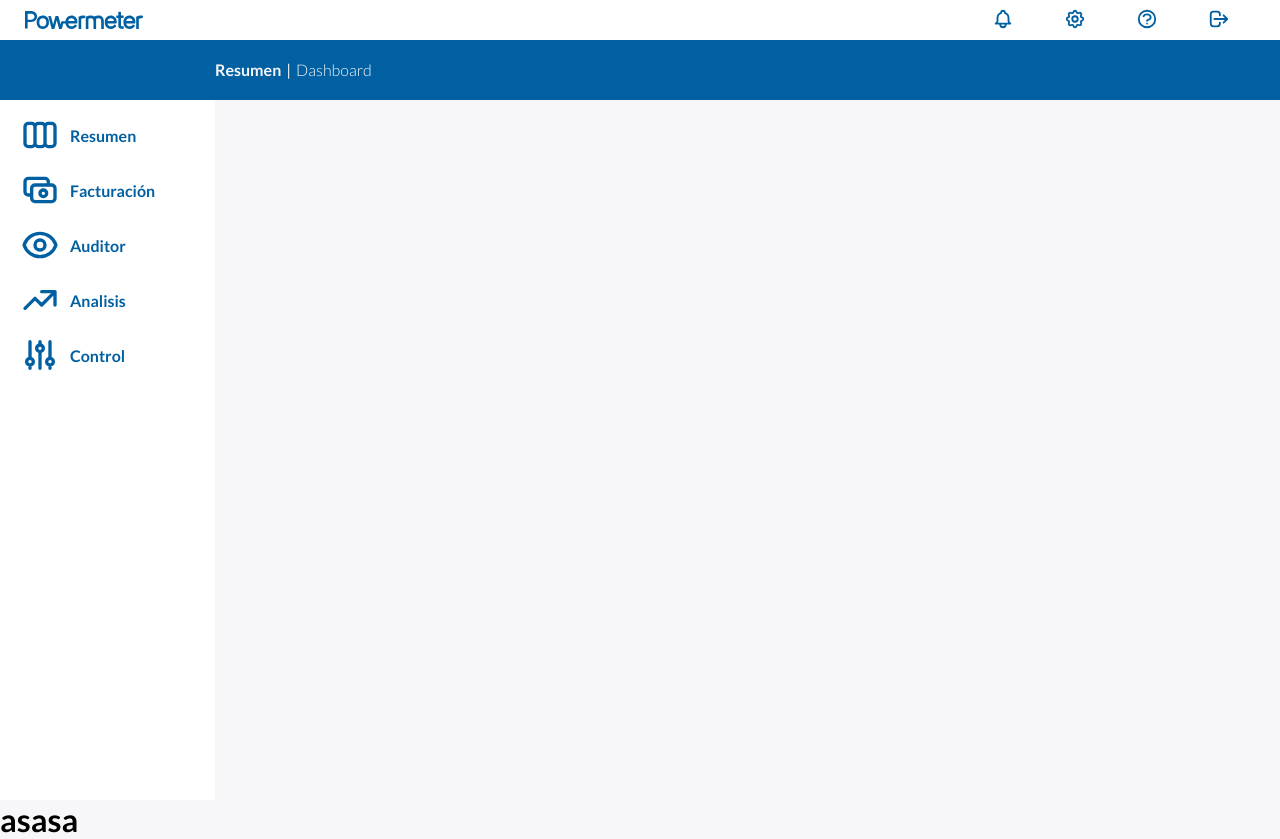
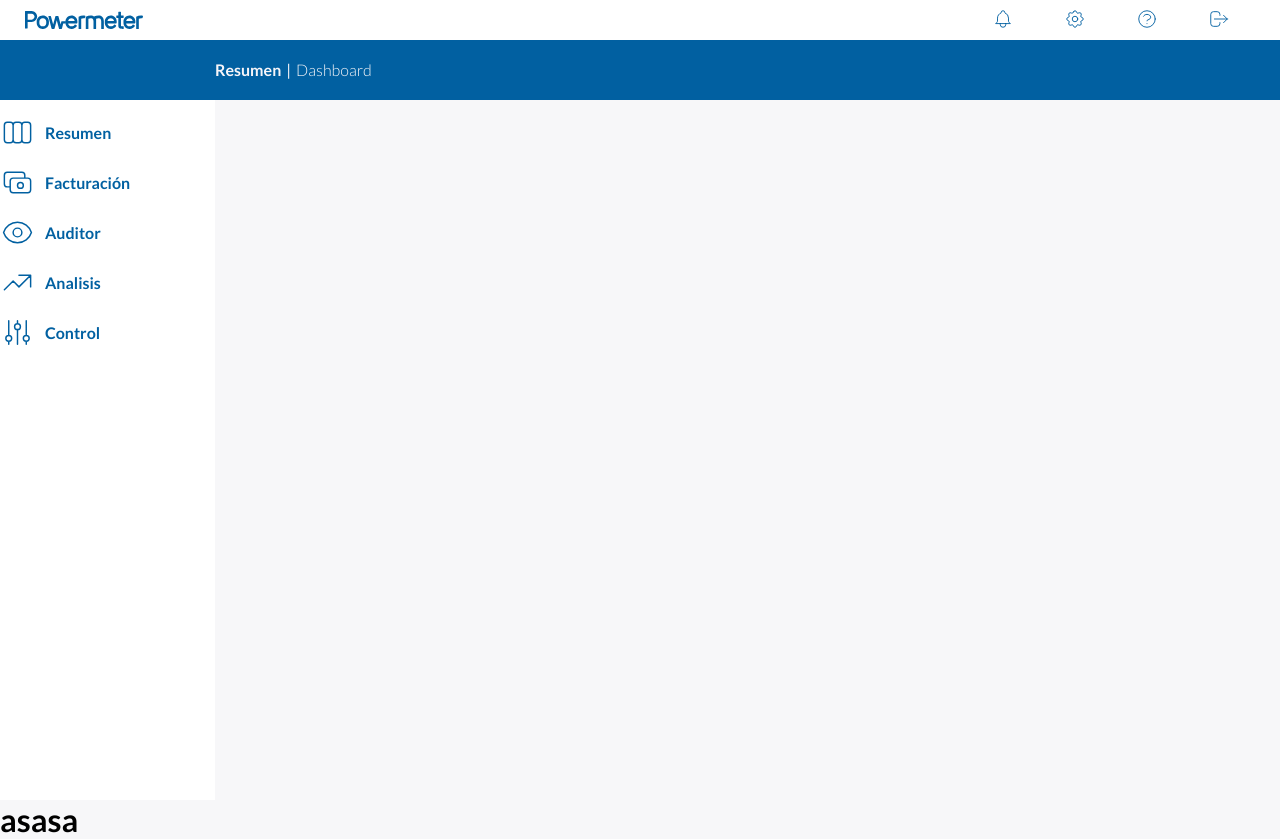
Before and after one commit to juaneme8/md-sidebar-v1, a React (Create React App) app: page / in a window 1280 px wide. Built offline with nearby package versions, Linux system fonts and the light colour scheme; no server answers.

Commit message:
Minor changes in sidebar

```diff
--- a/src/components/HeaderLinks.js
+++ b/src/components/HeaderLinks.js
@@ -9,7 +9,7 @@ function HeaderLinks() {
 					<path
 						strokeLinecap='round'
 						strokeLinejoin='round'
-						strokeWidth='2'
+						strokeWidth='1'
 						d='M15 17h5l-1.405-1.405A2.032 2.032 0 0118 14.158V11a6.002 6.002 0 00-4-5.659V5a2 2 0 10-4 0v.341C7.67 6.165 6 8.388 6 11v3.159c0 .538-.214 1.055-.595 1.436L4 17h5m6 0v1a3 3 0 11-6 0v-1m6 0H9'
 					/>
 				</svg>
@@ -19,10 +19,10 @@ function HeaderLinks() {
 					<path
 						strokeLinecap='round'
 						strokeLinejoin='round'
-						strokeWidth='2'
+						strokeWidth='1'
 						d='M10.325 4.317c.426-1.756 2.924-1.756 3.35 0a1.724 1.724 0 002.573 1.066c1.543-.94 3.31.826 2.37 2.37a1.724 1.724 0 001.065 2.572c1.756.426 1.756 2.924 0 3.35a1.724 1.724 0 00-1.066 2.573c.94 1.543-.826 3.31-2.37 2.37a1.724 1.724 0 00-2.572 1.065c-.426 1.756-2.924 1.756-3.35 0a1.724 1.724 0 00-2.573-1.066c-1.543.94-3.31-.826-2.37-2.37a1.724 1.724 0 00-1.065-2.572c-1.756-.426-1.756-2.924 0-3.35a1.724 1.724 0 001.066-2.573c-.94-1.543.826-3.31 2.37-2.37.996.608 2.296.07 2.572-1.065z'
 					></path>
-					<path strokeLinecap='round' strokeLinejoin='round' strokeWidth='2' d='M15 12a3 3 0 11-6 0 3 3 0 016 0z'></path>
+					<path strokeLinecap='round' strokeLinejoin='round' strokeWidth='1' d='M15 12a3 3 0 11-6 0 3 3 0 016 0z'></path>
 				</svg>
 			</li>
 			<li>
@@ -30,7 +30,7 @@ function HeaderLinks() {
 					<path
 						strokeLinecap='round'
 						strokeLinejoin='round'
-						strokeWidth='2'
+						strokeWidth='1'
 						d='M8.228 9c.549-1.165 2.03-2 3.772-2 2.21 0 4 1.343 4 3 0 1.4-1.278 2.575-3.006 2.907-.542.104-.994.54-.994 1.093m0 3h.01M21 12a9 9 0 11-18 0 9 9 0 0118 0z'
 					></path>
 				</svg>
@@ -40,7 +40,7 @@ function HeaderLinks() {
 					<path
 						strokeLinecap='round'
 						strokeLinejoin='round'
-						strokeWidth='2'
+						strokeWidth='1'
 						d='M17 16l4-4m0 0l-4-4m4 4H7m6 4v1a3 3 0 01-3 3H6a3 3 0 01-3-3V7a3 3 0 013-3h4a3 3 0 013 3v1'
 					></path>
 				</svg>
--- a/src/components/Sidebar.css
+++ b/src/components/Sidebar.css
@@ -2,32 +2,26 @@
 	width: 215px;
 	height: calc(100vh - 40px - 60px);
 	background-color: #fff;
-	transition: width 0.25s ease-in, background-color 0.25s ease-in;
 }
 
 .sidebar__items {
 	list-style: none;
-	text-align: center;
-	margin-left: 20px;
 }
 
 .sidebar__items li {
 	padding-top: 15px;
 }
 
-.sidebar__items a {
+.link__group {
 	text-decoration: none;
 	color: var(--primaryColor);
-}
-
-.link__group {
 	display: flex;
 	justify-content: start;
 	align-items: center;
 }
 
-.link__group svg {
-	width: 40px;
+.link__icon {
+	width: 35px;
 }
 
 .link__title {
--- a/src/components/SidebarData.js
+++ b/src/components/SidebarData.js
@@ -5,11 +5,11 @@ export const SidebarData = [
 		title: 'Resumen',
 		path: '/',
 		icon: (
-			<svg fill='none' stroke='currentColor' viewBox='0 0 24 24' xmlns='http://www.w3.org/2000/svg'>
+			<svg className='link__icon' fill='none' stroke='currentColor' viewBox='0 0 24 24' xmlns='http://www.w3.org/2000/svg'>
 				<path
 					strokeLinecap='round'
 					strokeLinejoin='round'
-					strokeWidth='2'
+					strokeWidth='1'
 					d='M9 17V7m0 10a2 2 0 01-2 2H5a2 2 0 01-2-2V7a2 2 0 012-2h2a2 2 0 012 2m0 10a2 2 0 002 2h2a2 2 0 002-2M9 7a2 2 0 012-2h2a2 2 0 012 2m0 10V7m0 10a2 2 0 002 2h2a2 2 0 002-2V7a2 2 0 00-2-2h-2a2 2 0 00-2 2'
 				></path>
 			</svg>
@@ -19,11 +19,11 @@ export const SidebarData = [
 		title: 'Facturación',
 		path: '/facturacion',
 		icon: (
-			<svg fill='none' stroke='currentColor' viewBox='0 0 24 24' xmlns='http://www.w3.org/2000/svg'>
+			<svg className='link__icon' fill='none' stroke='currentColor' viewBox='0 0 24 24' xmlns='http://www.w3.org/2000/svg'>
 				<path
 					strokeLinecap='round'
 					strokeLinejoin='round'
-					strokeWidth='2'
+					strokeWidth='1'
 					d='M17 9V7a2 2 0 00-2-2H5a2 2 0 00-2 2v6a2 2 0 002 2h2m2 4h10a2 2 0 002-2v-6a2 2 0 00-2-2H9a2 2 0 00-2 2v6a2 2 0 002 2zm7-5a2 2 0 11-4 0 2 2 0 014 0z'
 				></path>
 			</svg>
@@ -33,12 +33,12 @@ export const SidebarData = [
 		title: 'Auditor',
 		path: '/auditor',
 		icon: (
-			<svg fill='none' stroke='currentColor' viewBox='0 0 24 24' xmlns='http://www.w3.org/2000/svg'>
-				<path strokeLinecap='round' strokeLinejoin='round' strokeWidth='2' d='M15 12a3 3 0 11-6 0 3 3 0 016 0z'></path>
+			<svg className='link__icon' fill='none' stroke='currentColor' viewBox='0 0 24 24' xmlns='http://www.w3.org/2000/svg'>
+				<path strokeLinecap='round' strokeLinejoin='round' strokeWidth='1' d='M15 12a3 3 0 11-6 0 3 3 0 016 0z'></path>
 				<path
 					strokeLinecap='round'
 					strokeLinejoin='round'
-					strokeWidth='2'
+					strokeWidth='1'
 					d='M2.458 12C3.732 7.943 7.523 5 12 5c4.478 0 8.268 2.943 9.542 7-1.274 4.057-5.064 7-9.542 7-4.477 0-8.268-2.943-9.542-7z'
 				></path>
 			</svg>
@@ -48,8 +48,8 @@ export const SidebarData = [
 		title: 'Analisis',
 		path: '/analisis',
 		icon: (
-			<svg fill='none' stroke='currentColor' viewBox='0 0 24 24' xmlns='http://www.w3.org/2000/svg'>
-				<path strokeLinecap='round' strokeLinejoin='round' strokeWidth='2' d='M13 7h8m0 0v8m0-8l-8 8-4-4-6 6'></path>
+			<svg className='link__icon' fill='none' stroke='currentColor' viewBox='0 0 24 24' xmlns='http://www.w3.org/2000/svg'>
+				<path strokeLinecap='round' strokeLinejoin='round' strokeWidth='1' d='M13 7h8m0 0v8m0-8l-8 8-4-4-6 6'></path>
 			</svg>
 		),
 	},
@@ -57,11 +57,11 @@ export const SidebarData = [
 		title: 'Control',
 		path: '/control',
 		icon: (
-			<svg fill='none' stroke='currentColor' viewBox='0 0 24 24' xmlns='http://www.w3.org/2000/svg'>
+			<svg className='link__icon' fill='none' stroke='currentColor' viewBox='0 0 24 24' xmlns='http://www.w3.org/2000/svg'>
 				<path
 					strokeLinecap='round'
 					strokeLinejoin='round'
-					strokeWidth='2'
+					strokeWidth='1'
 					d='M12 6V4m0 2a2 2 0 100 4m0-4a2 2 0 110 4m-6 8a2 2 0 100-4m0 4a2 2 0 110-4m0 4v2m0-6V4m6 6v10m6-2a2 2 0 100-4m0 4a2 2 0 110-4m0 4v2m0-6V4'
 				></path>
 			</svg>
```
